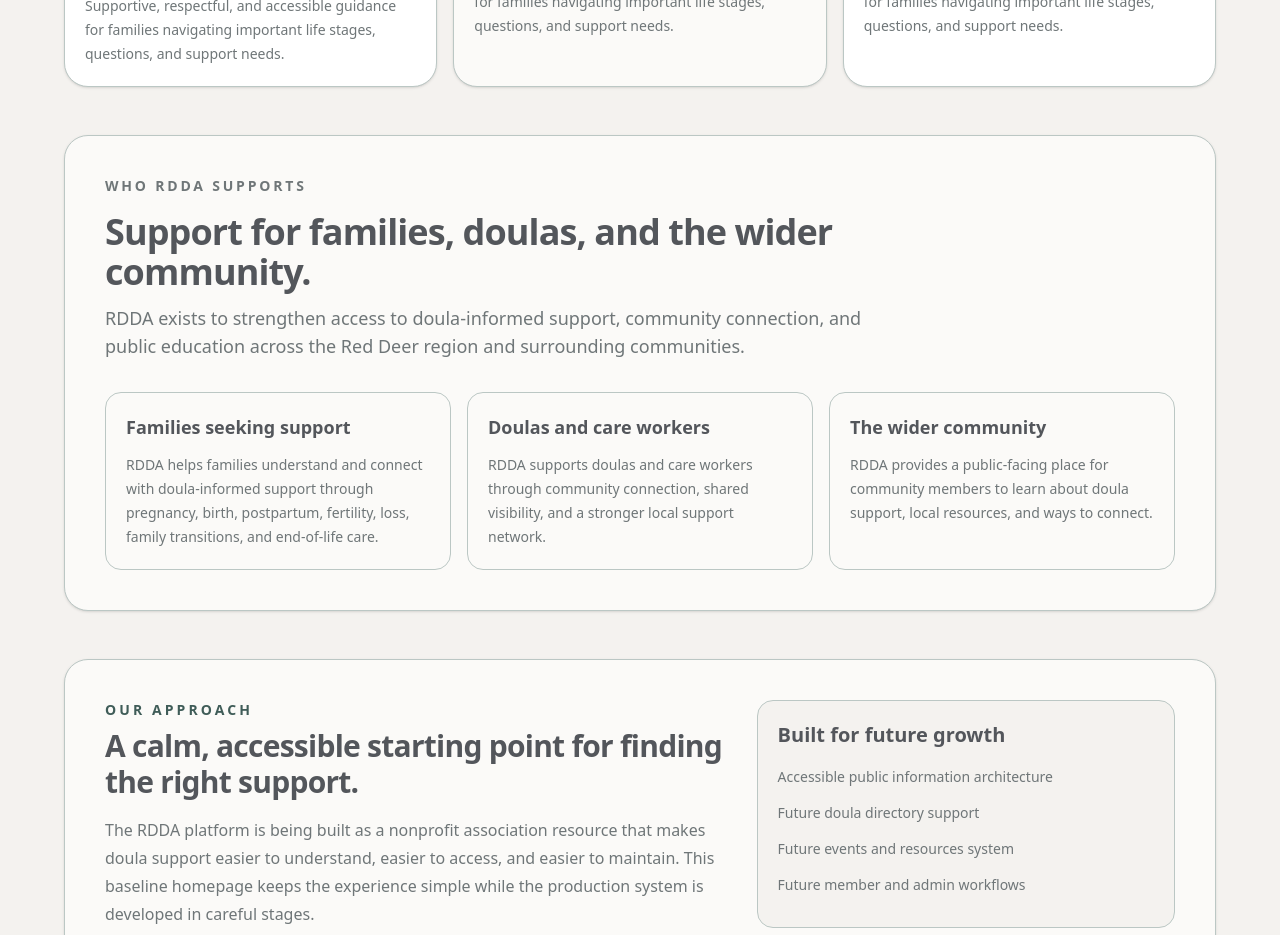
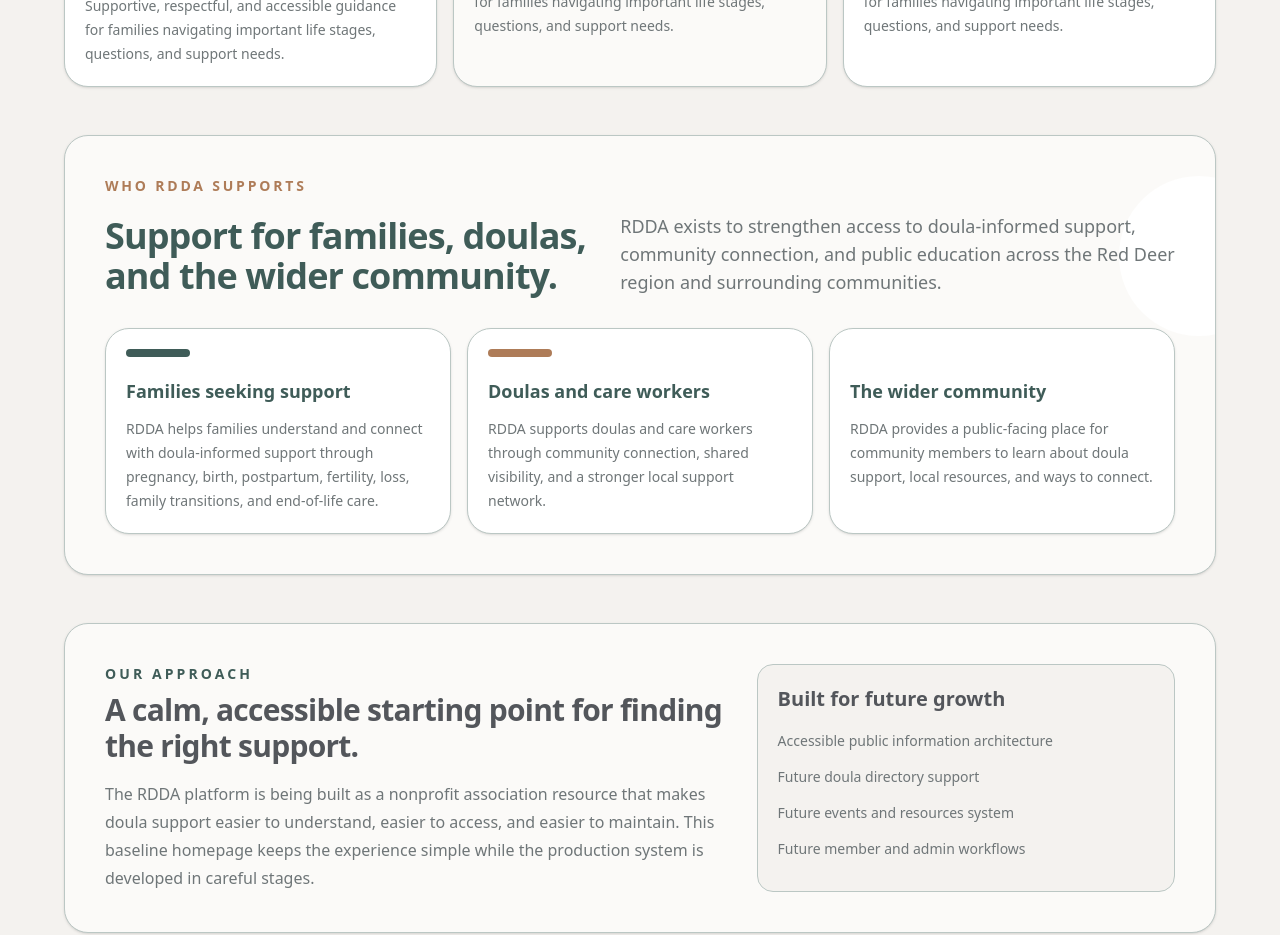
Before and after one commit to hickdwayne-rdp/rdda-platform, a Next.js app in the folder repo/: page / in a window 1280 px wide. Shown: the part 1400-2335 px from the top of the page. Built offline with nearby package versions, Linux system fonts and the light colour scheme.

Commit message:
Polish RDDA homepage audience section

```diff
--- a/repo/src/components/sections/HomeWhoRddaSupportsSection.tsx
+++ b/repo/src/components/sections/HomeWhoRddaSupportsSection.tsx
@@ -5,31 +5,35 @@ const supportGroups = [
     title: "Families seeking support",
     description:
       "RDDA helps families understand and connect with doula-informed support through pregnancy, birth, postpartum, fertility, loss, family transitions, and end-of-life care.",
+    accent: "var(--primary)",
   },
   {
     title: "Doulas and care workers",
     description:
       "RDDA supports doulas and care workers through community connection, shared visibility, and a stronger local support network.",
+    accent: "var(--secondary)",
   },
   {
     title: "The wider community",
     description:
       "RDDA provides a public-facing place for community members to learn about doula support, local resources, and ways to connect.",
+    accent: "var(--accent)",
   },
 ];
 
 export function HomeWhoRddaSupportsSection() {
   return (
-    <SectionCard>
-      <div className="flex flex-col gap-4">
+    <SectionCard className="relative overflow-hidden">
+      <div className="absolute -right-16 top-10 h-40 w-40 rounded-full bg-[var(--surface)]" />
+      <div className="relative z-10 flex flex-col gap-4">
         <p
           className="text-sm font-semibold uppercase tracking-[0.2em]"
-          style={{ color: "var(--muted-foreground)" }}
+          style={{ color: "var(--secondary)" }}
         >
-          Who RDDA Supports
+          Who RDDA supports
         </p>
-        <div className="flex flex-col gap-3">
-          <h2 className="max-w-3xl text-3xl font-semibold tracking-tight sm:text-4xl">
+        <div className="grid gap-4 lg:grid-cols-[0.9fr_1fr] lg:items-end">
+          <h2 className="max-w-3xl text-3xl font-semibold tracking-tight text-[var(--primary)] sm:text-4xl">
             Support for families, doulas, and the wider community.
           </h2>
           <p
@@ -43,14 +47,21 @@ export function HomeWhoRddaSupportsSection() {
         </div>
       </div>
 
-      <div className="mt-8 grid gap-4 md:grid-cols-3">
+      <div className="relative z-10 mt-8 grid gap-4 md:grid-cols-3">
         {supportGroups.map((group) => (
           <article
             key={group.title}
-            className="rounded-2xl border p-5"
+            className="rounded-3xl border bg-[var(--surface)] p-5 shadow-sm"
             style={{ borderColor: "var(--border)" }}
           >
-            <h3 className="text-lg font-semibold">{group.title}</h3>
+            <div
+              className="mb-5 h-2 w-16 rounded-full"
+              style={{ background: group.accent }}
+              aria-hidden="true"
+            />
+            <h3 className="text-lg font-semibold text-[var(--primary)]">
+              {group.title}
+            </h3>
             <p
               className="mt-3 text-sm leading-6"
               style={{ color: "var(--muted-foreground)" }}
```
